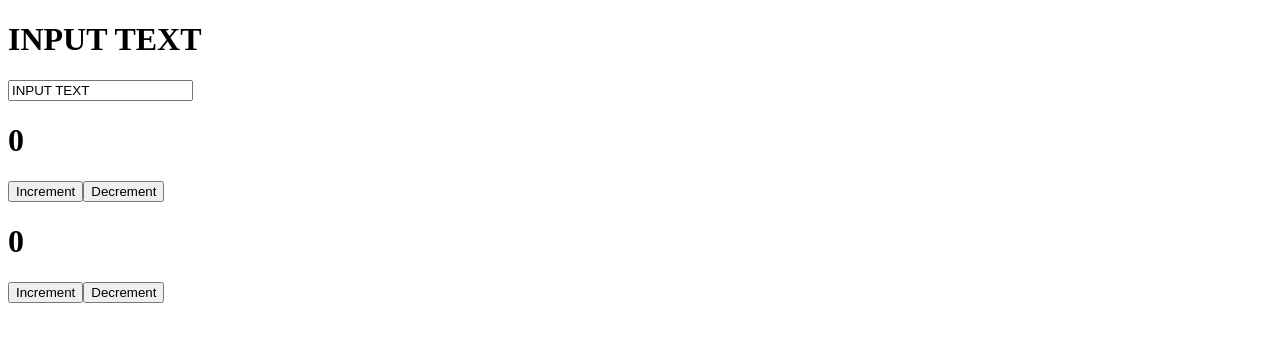
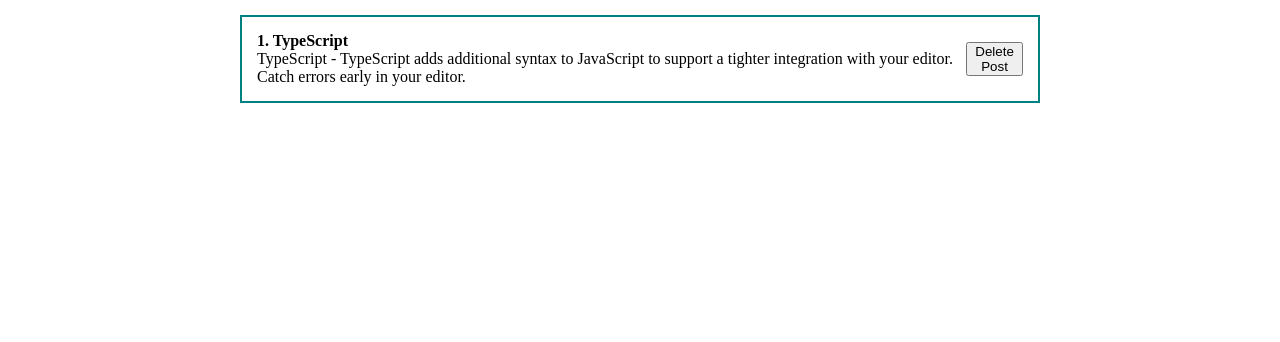
Before and after one commit to DmitriyH01/react-2023, a React (Create React App) app: page / in a window 1280 px wide. Shown: the top 342 px of the page. Built offline with nearby package versions, Linux system fonts and the light colour scheme.

Commit message:
Fixed tsconfig. 2. Create new component. 3. Some practice with generic.

```diff
--- a/src/App.tsx
+++ b/src/App.tsx
@@ -1,16 +1,20 @@
 import React from "react";
-import Counter from "./component/Counter";
-import ClassCounter from "./component/ClassCounter";
+import "./styles/App.css";
+import PostItem from "./component/PostItem";
+// import Counter from "./component/Counter";
+// import ClassCounter from "./component/ClassCounter";
 
 function App() {
   const [value, setValue] = React.useState<string>("INPUT TEXT");
 
   return (
     <div className="App">
-      <h1>{value}</h1>
+      <PostItem />
+
+      {/* <h1>{value}</h1>
       <input type="text" value={value} onChange={(e) => setValue(e.target.value)} />
       <Counter />
-      <ClassCounter />
+      <ClassCounter /> */}
     </div>
   );
 }
--- /dev/null
+++ b/src/component/PostItem.tsx
@@ -0,0 +1,20 @@
+import React from "react";
+
+const PostItem = () => {
+  return (
+    <div className="post">
+      <div className="post__content">
+        <strong>1. TypeScript</strong>
+        <div>
+          TypeScript - TypeScript adds additional syntax to JavaScript to support a tighter
+          integration with your editor. Catch errors early in your editor.
+        </div>
+      </div>
+      <div className="post__btn">
+        <button>Delete Post</button>
+      </div>
+    </div>
+  );
+};
+
+export default PostItem;
--- /dev/null
+++ b/src/styles/App.css
@@ -0,0 +1,23 @@
+* {
+  margin: 0;
+  padding: 0;
+  box-sizing: border-box;
+}
+
+#root {
+  display: flex;
+  justify-content: center;
+}
+
+.App {
+  width: 800px;
+}
+
+.post {
+  display: flex;
+  padding: 15px;
+  border: 2px solid teal;
+  margin-top: 15px;
+  justify-content: space-between;
+  align-items: center;
+}
```
Also changed, not shown: src/utils/genericTraining.tsx (added, +70 -0 lines), tsconfig.json (+7 -5 lines).
